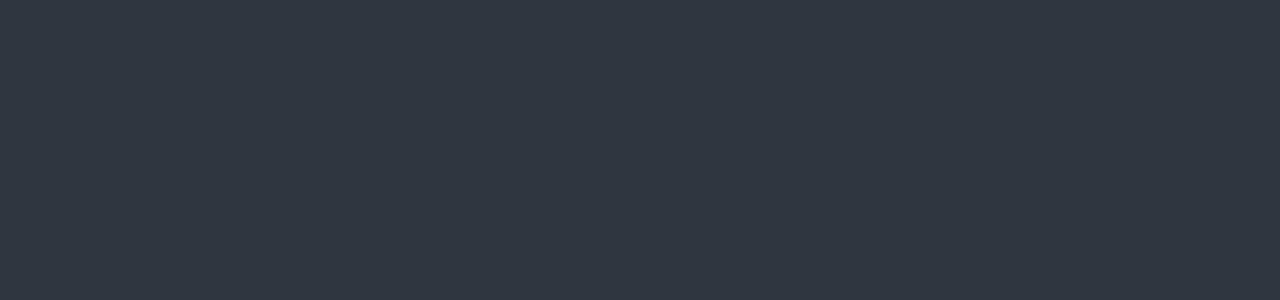
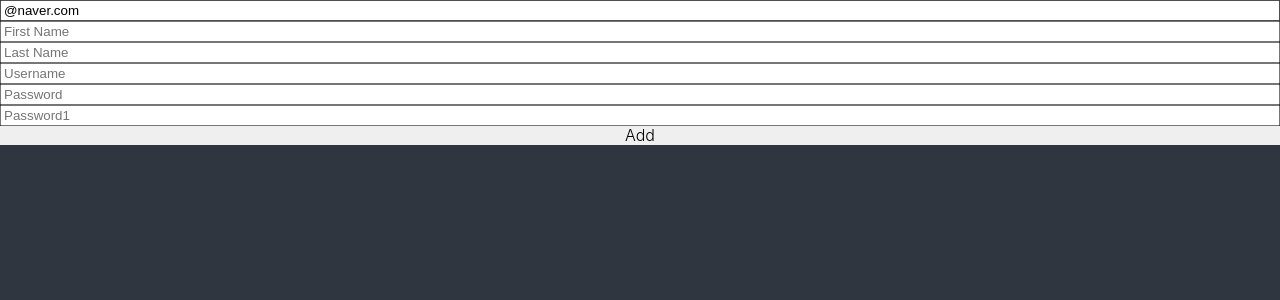
Before and after one commit to ysjkof/nmd-react-masterclass, a React (Vite) app: page / in a window 1280 px wide. Shown: the top 300 px of the page. Built offline with nearby package versions, Linux system fonts and the light colour scheme; a web font is replaced by a local one.

Commit message:
#5 STATE MANAGEMENT - React Hook Form
#5.6 ~ #5.9

```diff
--- a/package.json
+++ b/package.json
@@ -13,6 +13,7 @@
     "react-apexcharts": "^1.4.0",
     "react-dom": "^18.0.0",
     "react-helmet-async": "^1.3.0",
+    "react-hook-form": "^7.31.2",
     "react-query": "^3.39.0",
     "react-router-dom": "^6.3.0",
     "recoil": "^0.7.3-alpha.2",
--- a/src/App.tsx
+++ b/src/App.tsx
@@ -1,4 +1,5 @@
 import { createGlobalStyle } from "styled-components";
+import ToDoList from "./ToDoList";
 
 const GlobalStyle = createGlobalStyle`
 @import url('https://cdn.jsdelivr.net/gh/orioncactus/pretendard/dist/web/static/pretendard.css');
@@ -68,6 +69,7 @@
   return (
     <>
       <GlobalStyle />
+      <ToDoList />
     </>
   );
 }
--- /dev/null
+++ b/src/ToDoList.tsx
@@ -0,0 +1,125 @@
+import { useState } from "react";
+import { useForm } from "react-hook-form";
+
+// function ToDoList() {
+//   const [toDo, setToDo] = useState("");
+//   const [toDoError, setToDoError] = useState("");
+//   const onChange = (event: React.FormEvent<HTMLInputElement>) => {
+//     const {
+//       currentTarget: { value },
+//     } = event;
+//     setToDoError("");
+//     setToDo(value);
+//   };
+//   const onSubmit = (event: React.FormEvent<HTMLFormElement>) => {
+//     event.preventDefault();
+//     if (toDo.length < 10) {
+//       return setToDoError("To do should be longer");
+//     }
+//     console.log("submit");
+//   };
+//   return (
+//     <div>
+//       <form onSubmit={onSubmit}>
+//         <input onChange={onChange} value={toDo} placeholder="Write a to do" />
+//         <button>Add</button>
+//         {toDoError !== "" ? toDoError : null}
+//       </form>
+//     </div>
+//   );
+// }
+
+interface IForm {
+  email: string;
+  firstName: string;
+  lastName: string;
+  username: string;
+  password: string;
+  password1: string;
+  extraError?: string; // setError로 에러를 주기 위한 필드
+}
+
+function ToDoList() {
+  const {
+    register,
+    handleSubmit,
+    formState: { errors },
+    setError,
+  } = useForm<IForm>({
+    defaultValues: {
+      email: "@naver.com",
+    },
+  });
+  const onValid = (data: IForm) => {
+    if (data.password !== data.password1) {
+      setError(
+        "password1",
+        { message: "Password are not the same" },
+        { shouldFocus: true }
+      );
+    }
+    // setError("extraError", { message: "Server offline." });
+  };
+  console.log(errors);
+  return (
+    <div>
+      <form
+        style={{ display: "flex", flexDirection: "column" }}
+        onSubmit={handleSubmit(onValid)}
+      >
+        <input
+          {...register("email", {
+            required: "Email is required",
+            pattern: {
+              value: /^[A-Za-z0-9._%+-]+@naver.com$/,
+              message: "Only naver.com emails allowed",
+            },
+          })}
+          placeholder="Email"
+        />
+        <span>{errors?.email?.message}</span>
+        <input
+          {...register("firstName", {
+            required: "write here",
+            validate: {
+              noNico: (value) => value.includes("nico") || "no nicos allowed",
+              noNick: (value) => value.includes("nick") || "no nick allowed",
+            },
+          })}
+          placeholder="First Name"
+        />
+        <span>{errors?.firstName?.message}</span>
+        <input
+          {...register("lastName", { required: "write here" })}
+          placeholder="Last Name"
+        />
+        <span>{errors?.lastName?.message}</span>
+        <input
+          {...register("username", { required: "write here", minLength: 10 })}
+          placeholder="Username"
+        />
+        <span>{errors?.username?.message}</span>
+        <input
+          {...register("password", { required: "write here", minLength: 5 })}
+          placeholder="Password"
+        />
+        <span>{errors?.password?.message}</span>
+        <input
+          {...register("password1", {
+            required: "Password is required",
+            minLength: {
+              value: 5,
+              message: "Your password is too short.",
+            },
+          })}
+          placeholder="Password1"
+        />
+        <span>{errors?.password1?.message}</span>
+        <button>Add</button>
+        <span>{errors?.extraError?.message}</span>
+      </form>
+    </div>
+  );
+}
+
+export default ToDoList;
```
Also changed, not shown: 1 other file (tests, documents, lock files or other folders).
